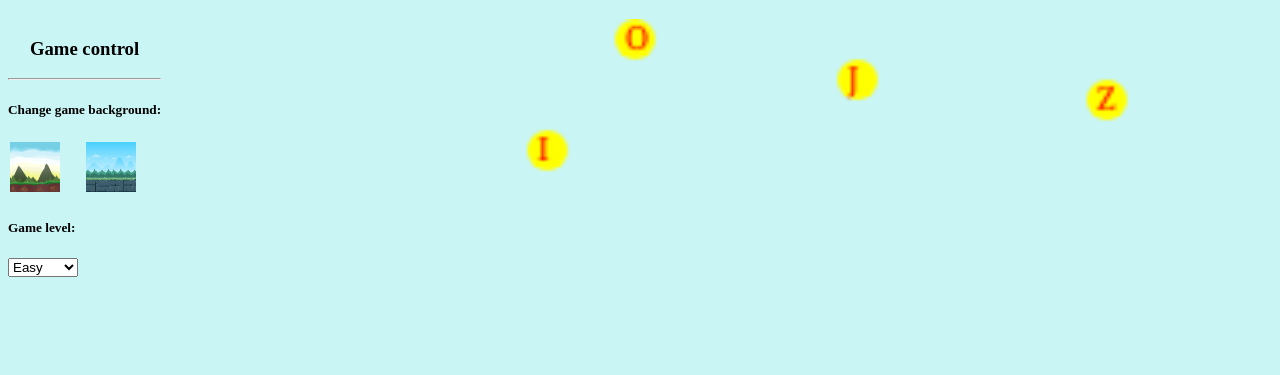
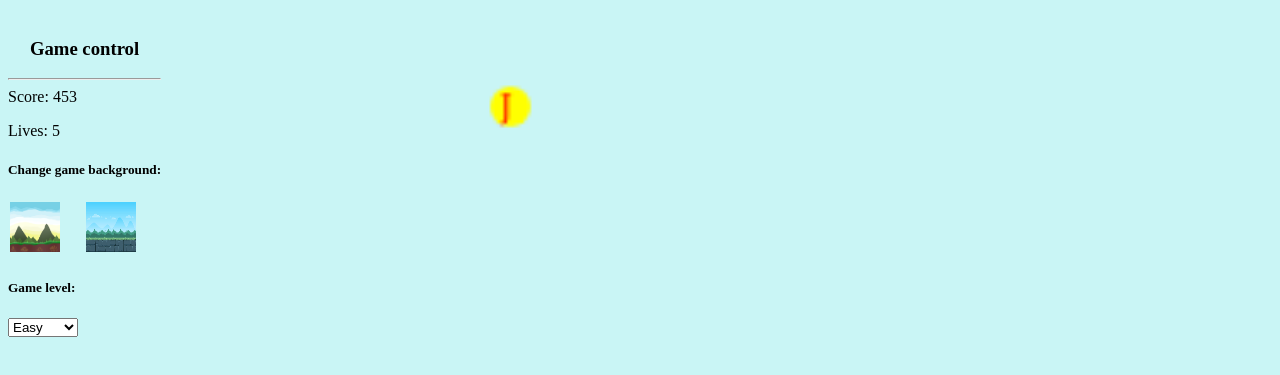
Before and after one commit to bilalashc/Ballon_Destroyer, a website with bundled scripts: page index.html in a window 1280 px wide. Shown: the part 61-436 px from the top of the page. Built offline with nearby package versions, Linux system fonts and the light colour scheme; files whose address does not match are found by name.

Commit message:
check number of lives and if escaped

```diff
--- a/index.html
+++ b/index.html
@@ -18,9 +18,10 @@
         <div>
           <h3 class="text-center">Game control</h3>
           <hr />
+          Score: 453 <br />
+          <p>Lives: <span id="lives"></span></p>
           <h5>Change game background:</h5>
           <div class="flex-div">
-
             <div class="flex-div-item hoverable">
               <img
                 class="change-background-img"
@@ -48,7 +49,7 @@
         </div>
       </div>
       <div id="canvas_container" class="container-right bg1">
-          <canvas id="game_canvas"></canvas>
+        <canvas id="game_canvas"></canvas>
       </div>
     </div>
   </body>
--- a/src/scripts/balloon.js
+++ b/src/scripts/balloon.js
@@ -1,8 +1,16 @@
+import { BALLOON_RADIUS } from './constants';
+
 export class Balloon {
-  constructor(value, x, y) {
+  constructor(value, x, y, id) {
+    this.id = id + value;
     this.value = value;
     this.x = x;
     this.y = y;
+    this.visible = false;
+  }
+
+  getIsVisisble() {
+    return this.visible;
   }
 
   getYPosition() {
@@ -17,7 +25,18 @@ export class Balloon {
     return this.value;
   }
 
-  drop(step) {
+  isEscaped(canvasHeight) {
+    return this.y > canvasHeight + BALLOON_RADIUS;
+  }
+
+  drop(step, canvasHeight = 0) {
     this.y += step;
+    if (!!canvasHeight) {
+      if (this.y >= 0 && this.y <= canvasHeight) {
+        this.visible = true;
+      } else {
+        this.visible = false;
+      }
+    }
   }
 }
--- a/src/scripts/constants.js
+++ b/src/scripts/constants.js
@@ -4,11 +4,12 @@ export const DIFFICULTIES = {
   HARD: 1.4,
 };
 
-export const NUMBER_OF_BALLOONS = 8;
+export const NUMBER_OF_BALLOONS = 5;
 export const BALLOON_RADIUS = 6;
 export const BALLOON_FILL_COLOR = 'yellow';
 export const BALLOON_TEXT_FONT = '0.6em Georgia';
 export const BALLOON_TEXT_FILL_COLOR = 'red';
+export const NUMBER_OF_LIVES = 5;
 
 export const WORD_LETTERS = [
   'A',
--- a/src/scripts/game.js
+++ b/src/scripts/game.js
@@ -5,32 +5,45 @@ import {
   BALLOON_TEXT_FILL_COLOR,
   BALLOON_TEXT_FONT,
   NUMBER_OF_BALLOONS,
+  NUMBER_OF_LIVES,
   WORD_LETTERS,
 } from './constants';
 
 export class Game {
   constructor(difficulty) {
+    this.lives = NUMBER_OF_LIVES;
+    this.time = 0;
     this.score = 0;
     this.balloons = [];
     this.difficulty = difficulty;
+    this.escaped = [];
 
     const canvas = document.getElementById('game_canvas');
     const context = canvas.getContext('2d');
     this.canvas = canvas;
     this.context = context;
+    this.setLives();
   }
 
-  run() {
-    this.initializeBalloons();
-    const { width, height } = this.canvas;
-    setInterval(() => {
-      this.context.clearRect(0, 0, width, height);
+  async run() {
+    const { context, canvas } = this;
+    const { width, height } = canvas;
+
+    while (this.lives > 0 && this.time <= 60000) {
+      context.clearRect(0, 0, width, height);
+      if (this.time % 6000 === 0) {
+        this.generateBalloons();
+      }
       this.drawBalloons();
-    }, 100);
+      await sleep(100);
+      this.time += 100;
+    }
+    console.log('LIVES, TIME', this.lives, this.time);
   }
 
   drawBalloons() {
-    const { context } = this;
+    const { context, canvas } = this;
+    const { height } = canvas;
     for (const balloon of this.balloons) {
       // Draw the balloon
       context.beginPath();
@@ -46,14 +59,25 @@ export class Game {
       const textYPos = balloon.y + Math.ceil(BALLOON_RADIUS / 2);
       context.fillText(balloon.value, textXPos, textYPos);
       context.fill();
-      balloon.drop(this.difficulty);
+      balloon.drop(this.difficulty, height);
+      if (balloon.isEscaped(height)) {
+        if (!this.escaped.includes(balloon.id)) {
+          this.escaped.push(balloon.id);
+          this.lives--;
+          this.setLives();
+        }
+      }
     }
   }
 
-  initializeBalloons() {
+  setLives() {
+    const lspan = document.getElementById('lives');
+    lspan.innerHTML = this.lives <= 0 ? 0 : this.lives;
+  }
+  generateBalloons() {
     const { width, height } = this.canvas;
 
-    for (let i = 0; i < NUMBER_OF_BALLOONS; i++) {
+    for (let i = 0; i < 2; i++) {
       const x = getRandomInt(2 * BALLOON_RADIUS, width - 2 * BALLOON_RADIUS);
       let y = 0;
       if ((i + 1) % 10 === 0) {
@@ -65,7 +89,7 @@ export class Game {
       const value = WORD_LETTERS[letterIndex];
 
       y = -1 * y;
-      const balloon = new Balloon(value, x, y);
+      const balloon = new Balloon(value, x, y, this.balloons.length);
       this.balloons.push(balloon);
     }
   }
@@ -76,3 +100,9 @@ function getRandomInt(min, max) {
   max = Math.floor(max);
   return Math.floor(Math.random() * (max - min + 1)) + min;
 }
+
+async function sleep(ms) {
+  return new Promise((r) => {
+    setTimeout(r, ms);
+  });
+}
```
Also changed, not shown: dist/main.js, dist/main.js.LICENSE.txt (added), 1 other file.
